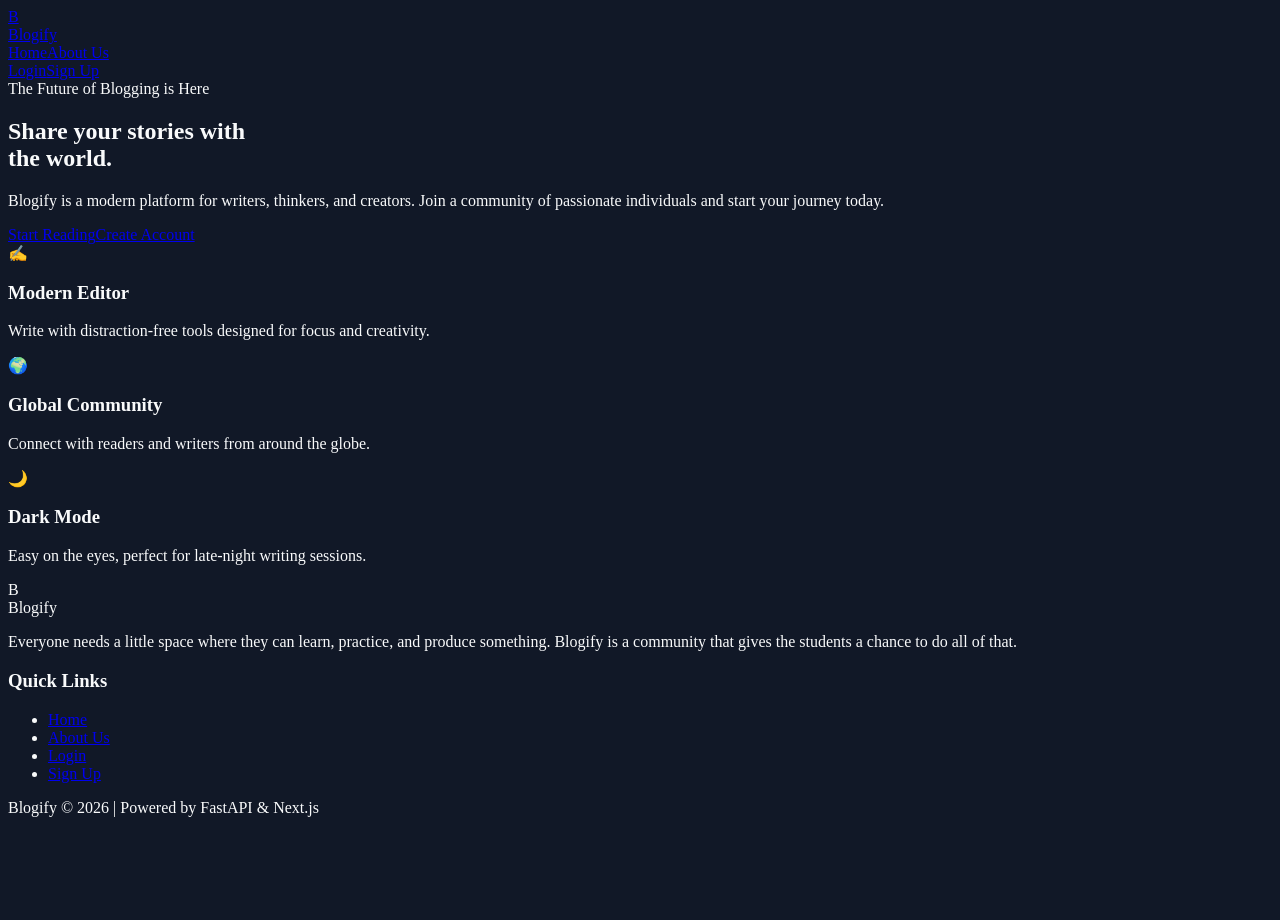
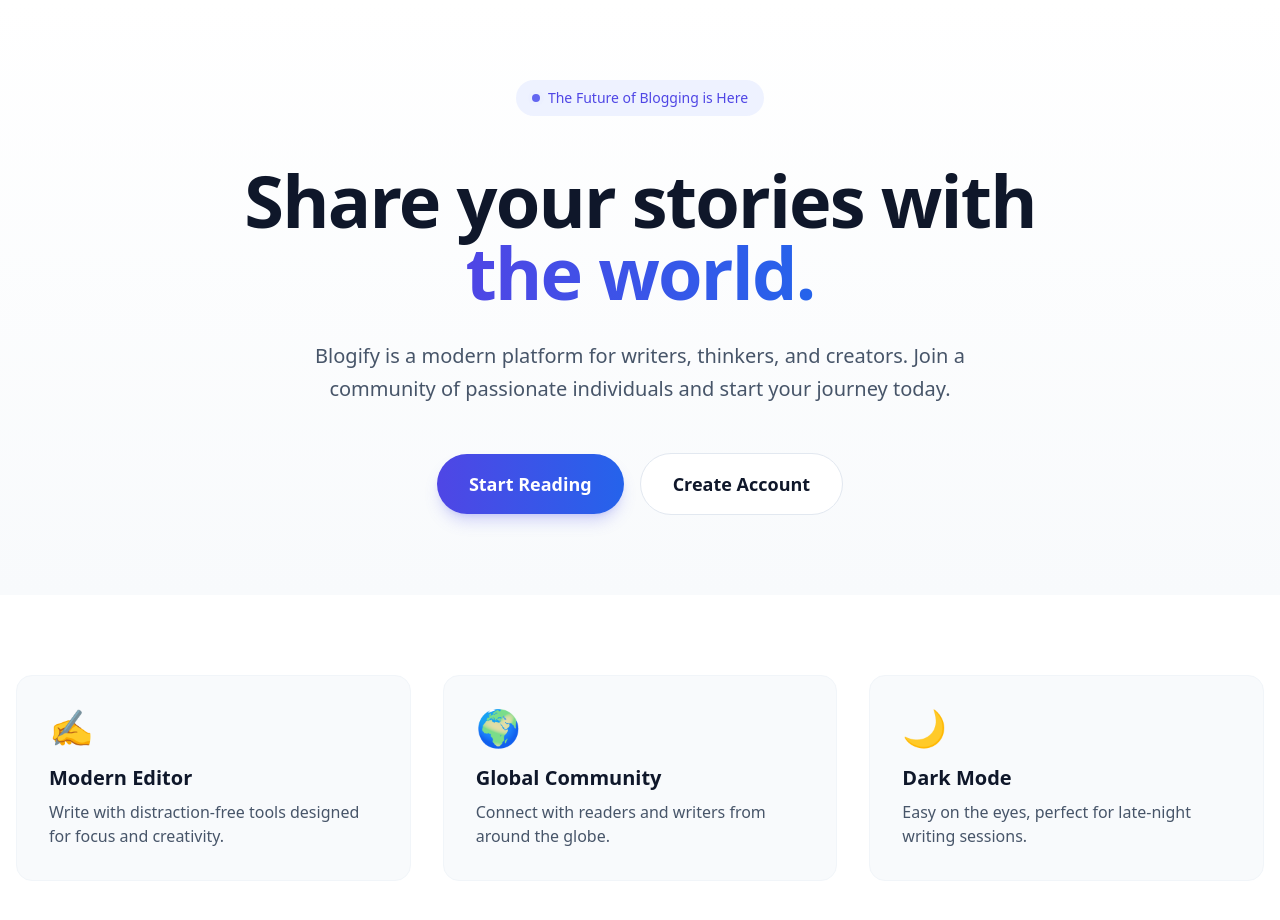
Before and after one commit to yuggoel/BLOGIFY, a Next.js app in the folder frontend/: page / in a window 1280 px wide. Shown: the top 920 px of the page. Before the commit the page ends 833 px from the top, so only its background shows below. Built offline with nearby package versions, Linux system fonts and the light colour scheme; no server answers.

Commit message:
fix npm cache registry spec error

```diff
--- a/frontend/next.config.js
+++ b/frontend/next.config.js
@@ -1,4 +1,6 @@
 /** @type {import('next').NextConfig} */
-const nextConfig = {};
+const nextConfig = {
+	output: "standalone",
+};
 
 module.exports = nextConfig;
--- a/frontend/package.json
+++ b/frontend/package.json
@@ -4,7 +4,7 @@
   "private": true,
   "scripts": {
     "dev": "next dev",
-    "build": "NEXT_DISABLE_TURBOPACK=1 next build",
+    "build": "cross-env NEXT_DISABLE_TURBOPACK=1 next build",
     "start": "next start",
     "lint": "next lint"
   },
@@ -24,6 +24,7 @@
     "@types/react": "^18",
     "@types/react-dom": "^18",
     "autoprefixer": "^10.4.23",
+    "cross-env": "^10.1.0",
     "eslint": "^8",
     "eslint-config-next": "14.2.5",
     "tailwindcss": "^3.4.19",
--- a/frontend/src/app/globals.css
+++ b/frontend/src/app/globals.css
@@ -1,3 +1,6 @@
+@tailwind base;
+@tailwind components;
+@tailwind utilities;
 
 :root {
   --background: #111827;
--- a/frontend/src/app/layout.tsx
+++ b/frontend/src/app/layout.tsx
@@ -1,34 +1,14 @@
-import type { Metadata } from "next";
-import { Inter } from "next/font/google";
 import "./globals.css";
-import { Header, Footer } from "@/components";
-import { UserProvider } from "@/context/UserContext";
-
-const inter = Inter({
-  variable: "--font-inter",
-  subsets: ["latin"],
-});
-
-export const metadata: Metadata = {
-  title: "Blogify - Your Space to Write, Express, and Inspire",
-  description: "A simple and user-friendly platform where anyone can share their thoughts, ideas, and stories.",
-  keywords: ["blog", "writing", "technology", "programming", "tutorials"],
-};
+import type { ReactNode } from "react";
 
 export default function RootLayout({
   children,
-}: Readonly<{
-  children: React.ReactNode;
-}>) {
+}: {
+  children: ReactNode;
+}) {
   return (
-    <html lang="en" className="dark">
-      <body className={`${inter.variable} font-sans antialiased bg-background text-foreground`}>
-        <UserProvider>
-          <Header />
-          <main className="min-h-screen">{children}</main>
-          <Footer />
-        </UserProvider>
-      </body>
+    <html lang="en">
+      <body>{children}</body>
     </html>
   );
 }
--- a/frontend/tailwind.config.js
+++ b/frontend/tailwind.config.js
@@ -2,12 +2,12 @@
 
 module.exports = {
   content: [
-    "./src/app/**/*.{js,ts,jsx,tsx}",
-    "./src/components/**/*.{js,ts,jsx,tsx}",
-    "./src/pages/**/*.{js,ts,jsx,tsx}",
+    "./src/app/**/*.{js,ts,jsx,tsx,mdx}",
+    "./src/components/**/*.{js,ts,jsx,tsx,mdx}",
+    "./src/pages/**/*.{js,ts,jsx,tsx,mdx}",
   ],
   theme: {
     extend: {},
   },
-  plugins: [require('@tailwindcss/typography')],
+  plugins: [],
 };
```
Also changed, not shown: 1 other file (tests, documents, lock files or other folders).
